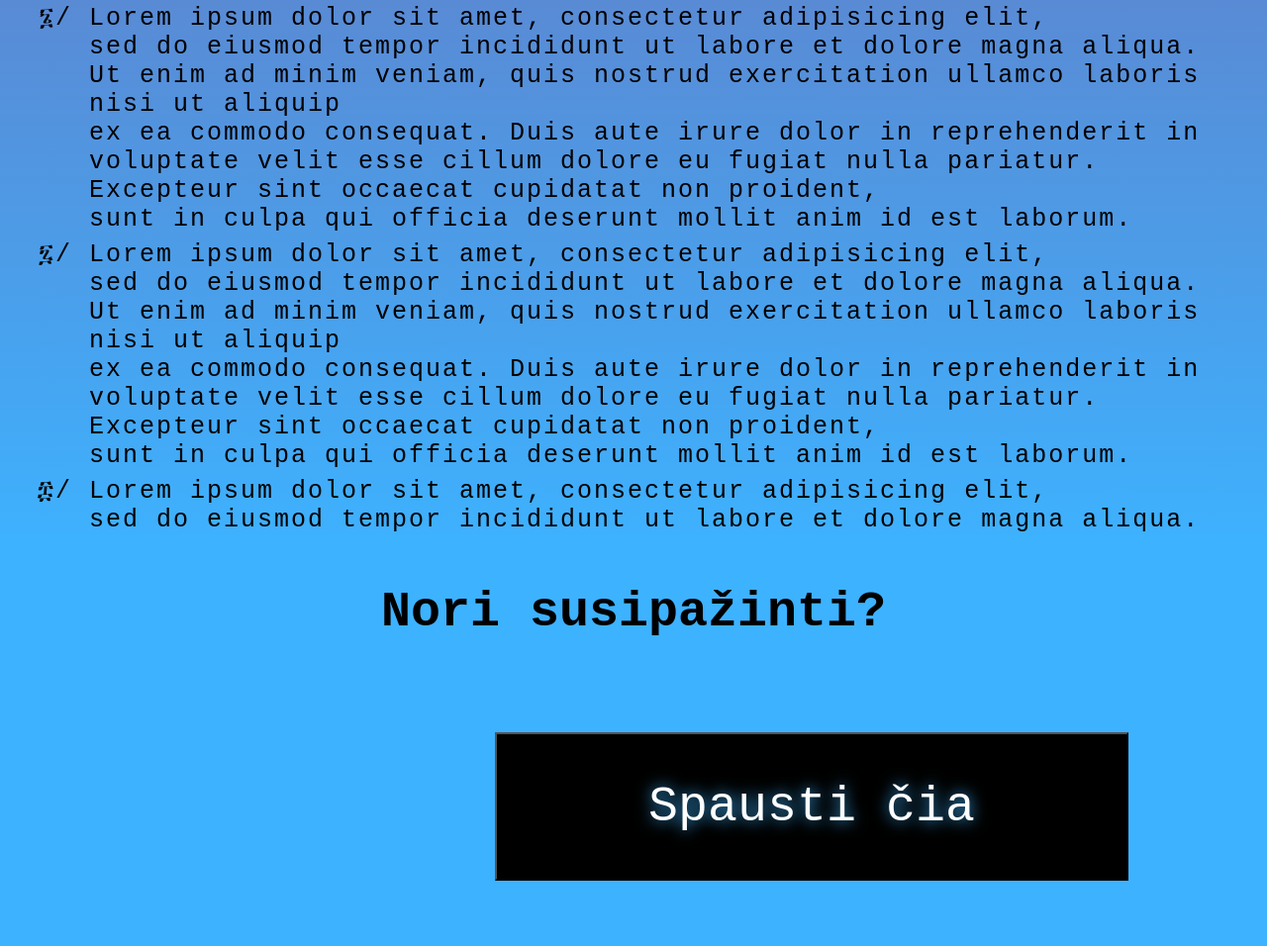
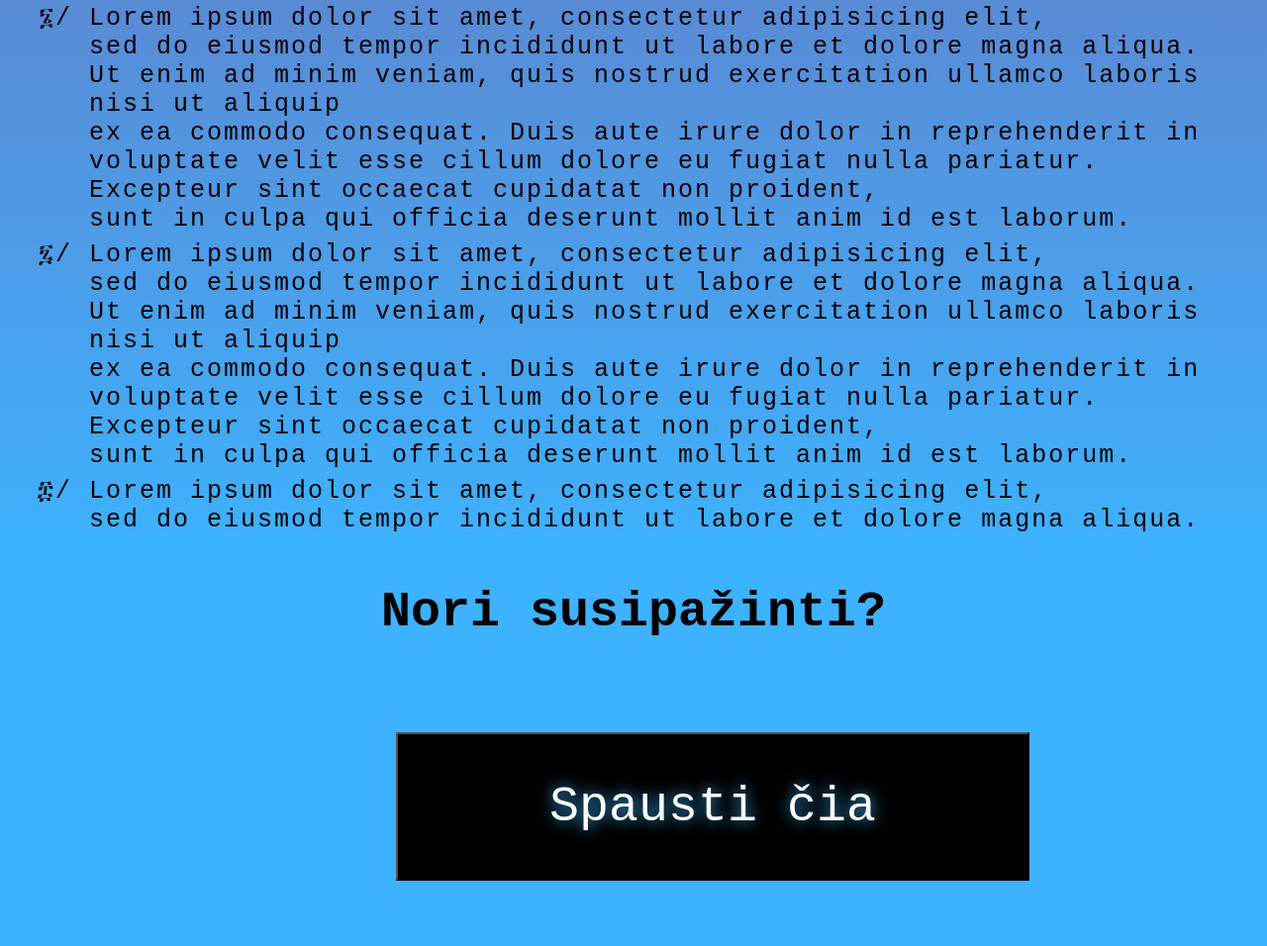
Before and after one commit to kposka/bandymas, a plain HTML site: page index.html in a window 1280 px wide. Shown: the part 1659-2615 px from the top of the page at 99% size. Drawn offline with Linux system fonts and the light colour scheme.

Commit message:
Add files via upload

```diff
--- a/gyvenimoaparasas.css
+++ b/gyvenimoaparasas.css
@@ -93,7 +93,7 @@ button {
   width:50%;
   height:150px;
   position:absolute;
-  left:500px;
+  left:400px;
   top:200px;
   font-size:50px;
   font-family:monospace;
```
